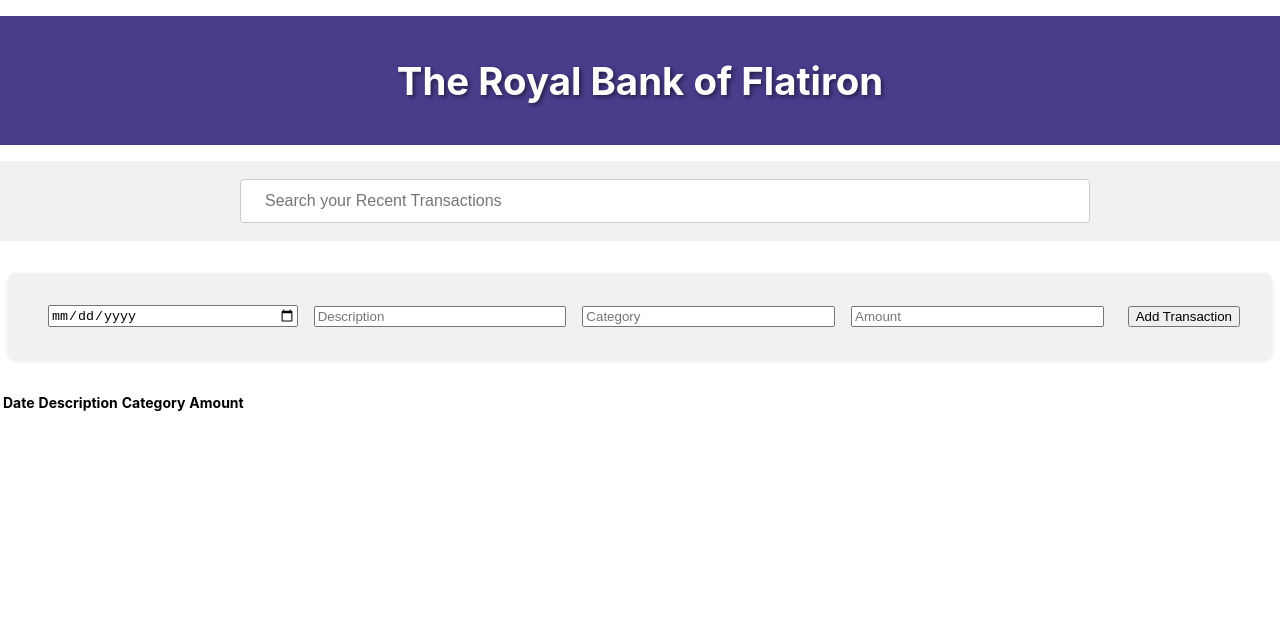
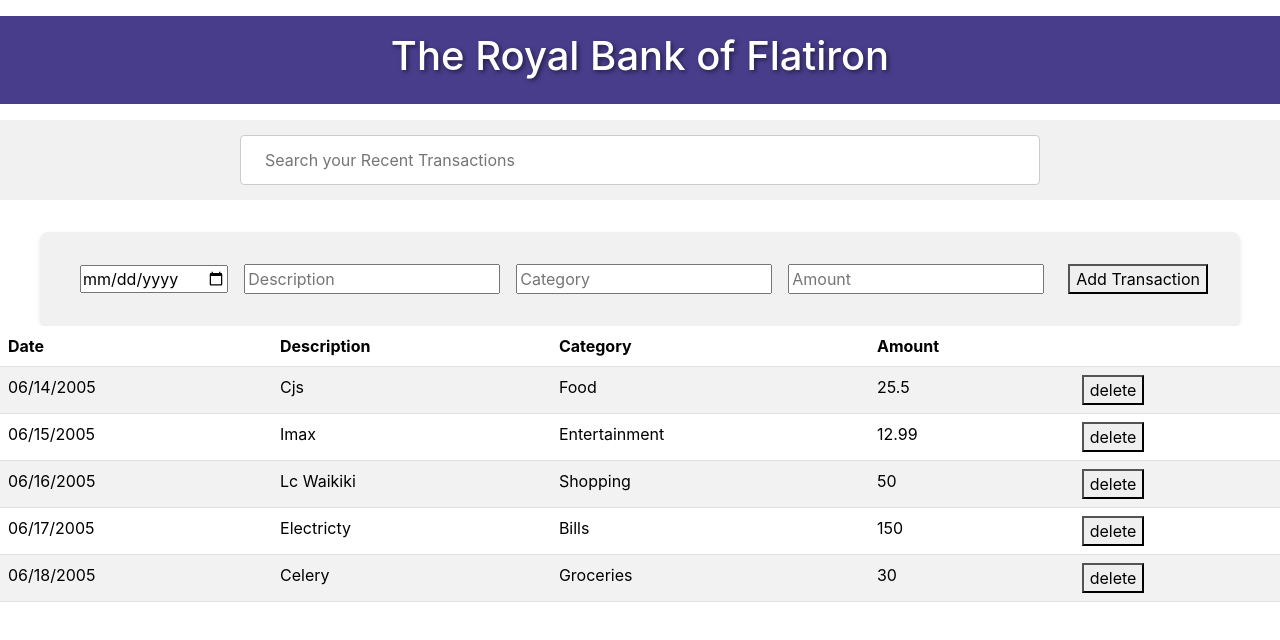
Before and after one commit to MichelleInnovates/Bank-of-Flatiron, a React (Create React App) app: page / in a window 1280 px wide. Shown: the top 640 px of the page. Built offline with nearby package versions, Linux system fonts and the light colour scheme.

Commit message:
Completed code challenge

```diff
--- a/package.json
+++ b/package.json
@@ -1,6 +1,7 @@
 {
   "name": "bank-of-flatiron",
   "version": "0.1.0",
+  "homepage": "https://MichelleInnovates.github.io/Bank-of-Flatiron",
   "private": true,
   "dependencies": {
     "@testing-library/jest-dom": "^5.17.0",
@@ -12,6 +13,8 @@
     "web-vitals": "^2.1.4"
   },
   "scripts": {
+    "predeploy": "npm run build",
+   "deploy": "gh-pages -d build",
     "start": "react-scripts start",
     "build": "react-scripts build",
     "test": "react-scripts test",
@@ -34,5 +37,8 @@
       "last 1 firefox version",
       "last 1 safari version"
     ]
+  },
+  "devDependencies": {
+    "gh-pages": "^6.1.1"
   }
 }
--- a/public/index.html
+++ b/public/index.html
@@ -3,6 +3,7 @@
   <head>
     <meta charset="utf-8" />
     <link rel="icon" href="%PUBLIC_URL%/favicon.ico" />
+    <link href="https://cdn.jsdelivr.net/npm/bootstrap@5.3.3/dist/css/bootstrap.min.css" rel="stylesheet" integrity="sha384-QWTKZyjpPEjISv5WaRU9OFeRpok6YctnYmDr5pNlyT2bRjXh0JMhjY6hW+ALEwIH" crossorigin="anonymous">
     <meta name="viewport" content="width=device-width, initial-scale=1" />
     <meta name="theme-color" content="#000000" />
     <meta
--- a/src/App.css
+++ b/src/App.css
@@ -1,4 +1,4 @@
-.App {
+remove the space between the table and the transaction form container i .App {
   text-align: center;
   font-size: 14px;
 }
@@ -62,13 +62,13 @@
   border-radius: 4px;
 }
 
-.ui.fullwidth.fluid.icon.input i.circular.search.link.icon {
-  font-size: 1.2rem;
-  color: #333;
+
+.ui.fullwidth.fluid.icon.input i {
   position: absolute;
-  right: 1rem;
+  right: 10px;
   top: 50%;
   transform: translateY(-50%);
+  cursor: pointer;
 }
 .transaction-form-container {
   background-color: #f1f1f1;
@@ -76,7 +76,7 @@
   border-radius: 8px;
   box-shadow: 0 2px 4px rgba(0, 0, 0, 0.1);
   max-width: 1200px;
-  margin: 2rem auto;
+  margin: 2rem auto 0; /* Adjusted margin to remove space at the top */
 }
 
 .transaction-form {
@@ -101,3 +101,29 @@
 .add-transaction-btn {
   margin-left: 1rem;
 }
+.transactions-list-container {
+  width: 100%;
+  height: 100vh;
+  display: flex;
+  justify-content: center;
+  align-items: center;
+
+}
+
+.transactions-list-table {
+  width: 100%;
+  max-width: 1200px;
+  border-collapse: collapse;
+  border: 1px solid #ddd;
+}
+
+.transactions-list-table th,
+.transactions-list-table td {
+  padding: 12px 16px;
+  text-align: left;
+  border: 1px solid #ddd;
+}
+
+.transactions-list-table th {
+  background-color: #f2f2f2;
+}
--- a/src/App.js
+++ b/src/App.js
@@ -1,32 +1,50 @@
 import React, { useState } from "react";
 import "./App.css";
-import AccountContainer from "./components/AccountContainer";
 
+import TransactionForm from "./components/TransactionForm";
+import TransactionsList from "./components/TransactionsList";
+import Search from "./components/Search";
 function App() {
-  const [transactions, setTransactions] = useState([
-    // Initial transaction data
-  ]);
+  const data = [
+    { date: "06/14/2005", description: "Cjs", category: "Food", amount: 25.5 },
+    { date: "06/15/2005", description: "Imax", category: "Entertainment", amount: 12.99 },
+    { date: "06/16/2005", description: "Lc Waikiki", category: "Shopping", amount: 50.0 },
+    { date: "06/17/2005", description: "Electricty", category: "Bills", amount: 150.0 },
+    { date: "06/18/2005", description: "Celery", category: "Groceries", amount: 30.0 }
+  ];
+
+
+  const [transactions, setTransactions] = useState(data);
   const [searchTerm, setSearchTerm] = useState("");
 
   const handleSearch = (term) => {
     setSearchTerm(term);
   };
+  const filteredTransactions = transactions.filter((transaction) =>{
+    if (searchTerm.length > 0 ){
+      return transaction.description.toLowerCase().includes(searchTerm.toLowerCase())
+    } else {return true;}
+  }
 
+);
   const handleAddTransaction = (newTransaction) => {
     setTransactions([...transactions, newTransaction]);
   };
-
+function handleDelete (transactionIndex) {
+const newArray= transactions.filter((transaction, index)=>{
+  return index!== transactionIndex;
+})
+setTransactions(newArray)
+}
   return (
     <div className="App">
       <header className="App-header">
         <h1>The Royal Bank of Flatiron</h1>
       </header>
-      <AccountContainer
-        transactions={transactions}
-        searchTerm={searchTerm}
-        onSearch={handleSearch}
-        onAddTransaction={handleAddTransaction}
-      />
+      <Search onSearch={handleSearch} searchTerm={searchTerm} />
+      <TransactionForm submitData={handleAddTransaction}/>
+      <TransactionsList transactions={filteredTransactions} searchTerm={searchTerm} onDelete={handleDelete} />
+
     </div>
   );
 }
--- a/src/components/AccountContainer.js
+++ /dev/null
@@ -1,21 +0,0 @@
-import React from "react";
-import TransactionsList from "./TransactionsList";
-import Search from "./Search";
-import TransactionForm from "./TransactionForm";
-
-function AccountContainer({
-  transactions,
-  searchTerm,
-  onSearch,
-  onAddTransaction,
-}) {
-  return (
-    <div>
-      <Search onSearch={onSearch} />
-      <TransactionForm onAddTransaction={onAddTransaction} />
-      <TransactionsList transactions={transactions} searchTerm={searchTerm} />
-    </div>
-  );
-}
-
-export default AccountContainer;
--- a/src/components/Search.js
+++ b/src/components/Search.js
@@ -1,16 +1,23 @@
-import React from "react";
+import React, { useState } from "react";
 
-function Search() {
+function Search({ onSearch,searchTerm}) {
+
+  const handleSearch = (term) => {
+
+    onSearch(term);
+  };
+
   return (
     <div className="search-container">
       <div className="ui fullwidth fluid icon input">
         <input
           type="text"
           placeholder="Search your Recent Transactions"
-          onChange={() => console.log("Searching...")}
+          value={searchTerm}
+          onChange={(e) => handleSearch(e.target.value)}
           style={{ width: "100%" }}
         />
-        <i className="circular search link icon"></i>
+        <i className="fas fa-search"></i>
       </div>
     </div>
   );
--- a/src/components/Transaction.js
+++ b/src/components/Transaction.js
@@ -1,12 +1,13 @@
 import React from "react";
 
-function Transaction({ transaction }) {
+function Transaction({ date,description,category,amount,onDelete,index}) {
   return (
     <tr>
-      <td>{transaction.date}</td>
-      <td>{transaction.description}</td>
-      <td>{transaction.category}</td>
-      <td>{transaction.amount}</td>
+      <td>{date}</td>
+      <td>{description}</td>
+      <td>{category}</td>
+      <td>{amount}</td>
+      <td><button onClick={()=>onDelete(index)}>delete</button></td>
     </tr>
   );
 }
--- a/src/components/TransactionForm.js
+++ b/src/components/TransactionForm.js
@@ -1,14 +1,34 @@
-import React from "react";
+import React,{useState} from "react";
 
-function TransactionForm() {
+function TransactionForm({submitData}) {
+ const [newTransaction, setNewTransaction] = useState ({
+    date:"",
+    description:"",
+    category:"",
+    amount:""
+})
+function handleChange(event) {
+    setNewTransaction({
+       ...newTransaction,
+        [event.target.name]: event.target.value
+    })
+}
+function handleSubmit(event) {
+    event.preventDefault();
+    submitData(newTransaction)
+    setNewTransaction({date:"",
+    description:"",
+    category:"",
+    amount:""})
+}
     return (
         <div className="transaction-form-container">
-      <form className="ui form transaction-form">
+            <form className="ui form transaction-form" onSubmit={handleSubmit} >
                 <div className="transaction-form-fields">
-          <input type="date" name="date" className="form-input" />
-          <input type="text" name="description" placeholder="Description" className="form-input" />
-          <input type="text" name="category" placeholder="Category" className="form-input" />
-          <input type="number" name="amount" placeholder="Amount" step="0.01" className="form-input" />
+                    <input type="date" name="date" className="form-input" value={newTransaction.date} onChange = {handleChange}/>
+                    <input type="text" name="description" placeholder="Description" className="form-input" value = {newTransaction.description} onChange = {handleChange}/>
+                    <input type="text" name="category" placeholder="Category" className="form-input" value={newTransaction.category} onChange = {handleChange} />
+                    <input type="number" name="amount" placeholder="Amount" step="0.01" className="form-input" value={newTransaction.amount} onChange = {handleChange}/>
                     <button className="ui button add-transaction-btn" type="submit">
                         Add Transaction
                     </button>
--- a/src/components/TransactionsList.js
+++ b/src/components/TransactionsList.js
@@ -1,32 +1,37 @@
+import React from "react";
 import Transaction from "./Transaction";
 
-function TransactionsList({ transactions, searchTerm }) {
-  const filteredTransactions = transactions.filter((transaction) =>
-    transaction.description.toLowerCase().includes(searchTerm.toLowerCase())
-  );
+function TransactionsList({ transactions,onDelete}) {
+
 
   return (
-    <table>
+    <div>
+      <table className="table table-hover table-striped">
         <thead>
           <tr>
             <th>Date</th>
             <th>Description</th>
             <th>Category</th>
             <th>Amount</th>
+            <th></th>
           </tr>
         </thead>
         <tbody>
-        {filteredTransactions.map((transaction, index) => (
+
+          {transactions.map((transaction, index) => (
             <Transaction
               key={index}
+              index={index}
               date={transaction.date}
               description={transaction.description}
               category={transaction.category}
               amount={transaction.amount}
+              onDelete={onDelete}
             />
           ))}
         </tbody>
       </table>
+    </div>
   );
 }
 
```
Also changed, not shown: 1 other file (tests, documents, lock files or other folders). Lines whose indentation alone changed are shown as unchanged.
